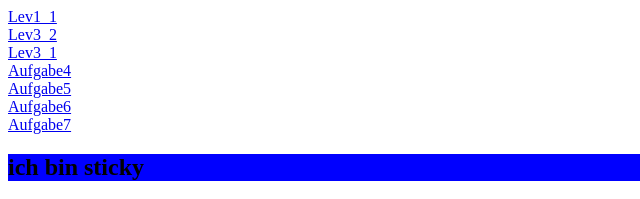
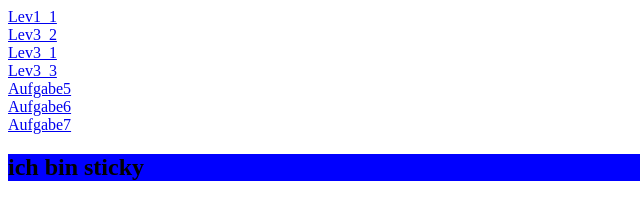
Before and after one commit to Deathpfhrot/Position101, a plain HTML site: page index.html in a window 1280 px wide. Shown: the top 199 px of the page, 0-640 px from the left. Drawn offline with Linux system fonts and the light colour scheme.

Commit message:
changed description

```diff
--- a/index.html
+++ b/index.html
@@ -16,7 +16,7 @@
     <br>
     <a href="Aufgabe3/index.html" target="_blank">Lev3_1</a>
     <br>
-    <a href="Aufgabe4/index.html" target="_blank">Aufgabe4</a>
+    <a href="Aufgabe4/index.html" target="_blank">Lev3_3</a>
     <br>
     <a href="Aufgabe5/index.html" target="_blank">Aufgabe5</a>
     <br>
```
